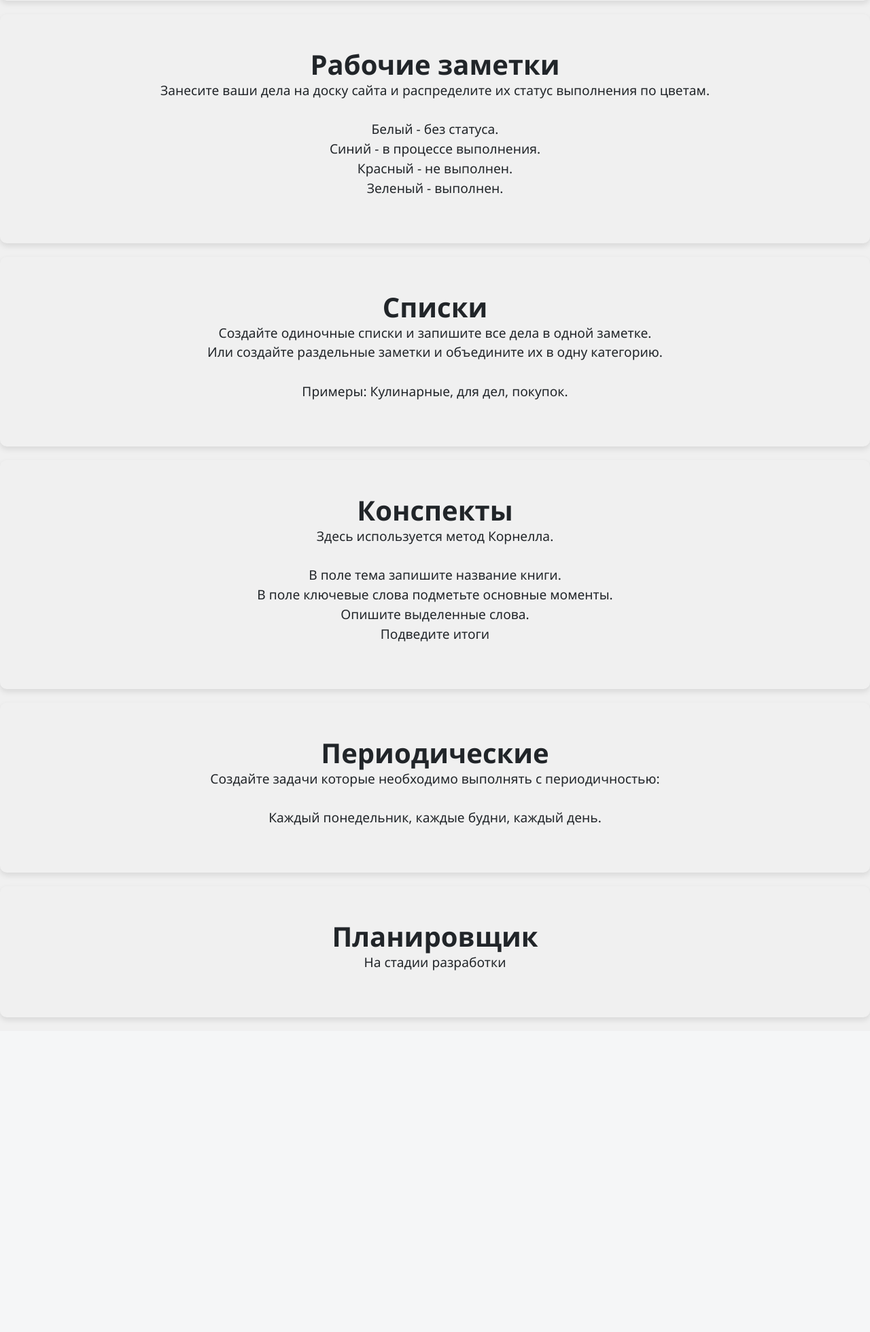
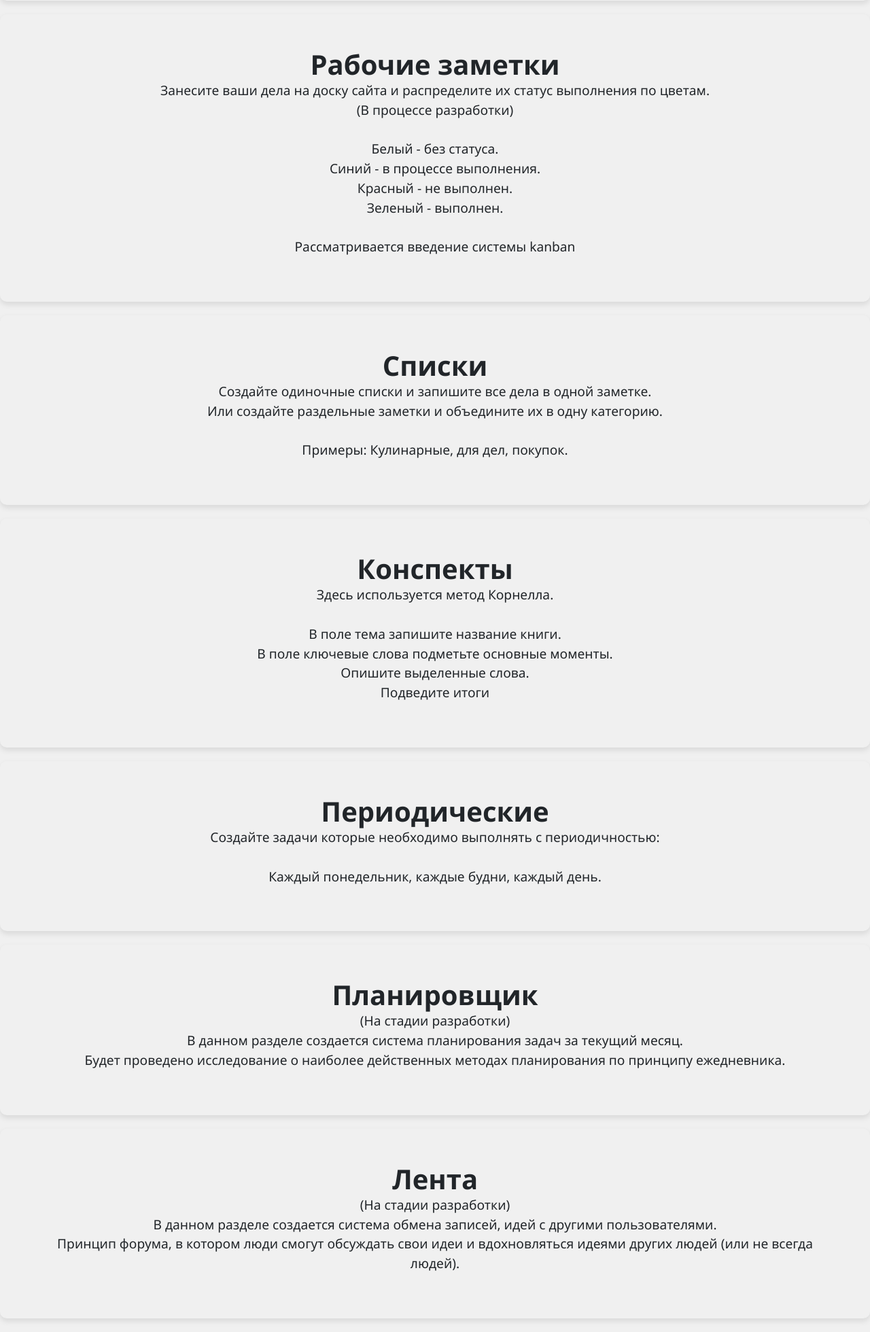
Before and after one commit to Bakachuba/Block, a Django app: page / in a window 1280 px wide. Shown: the part 272-2232 px from the top of the page at 68% size. Before the commit the page ends 1776 px from the top, so only its background shows below. Run offline with Django 5.2, Linux system fonts and the light colour scheme.

Commit message:
index upd

```diff
--- a/notes/blocks/templates/blocks/index.html
+++ b/notes/blocks/templates/blocks/index.html
@@ -17,10 +17,13 @@
 <div class="section" id="section2">
   <h1>Рабочие заметки</h1>
   <p>Занесите ваши дела на доску сайта и распределите их статус выполнения по цветам.
+    <br>(В процессе разработки)
     <br><br>Белый - без статуса.
     <br>Синий - в процессе выполнения.
     <br>Красный - не выполнен.
-    <br>Зеленый - выполнен.</p>
+    <br>Зеленый - выполнен.
+    <br><br>
+    Рассматривается введение системы kanban</p>
 </div>
 
 <div class="section" id="section3">
@@ -46,6 +49,15 @@
 
 <div class="section" id="section6">
   <h1>Планировщик</h1>
-  <p>На стадии разработки</p>
+  <p>(На стадии разработки)<br>
+  В данном разделе создается система планирования задач за текущий месяц.<br>
+    Будет проведено исследование о наиболее действенных методах планирования по принципу ежедневника.</p>
+</div>
+
+<div class="section" id="section7">
+  <h1>Лента</h1>
+  <p>(На стадии разработки)<br>
+  В данном разделе создается система обмена записей, идей с другими пользователями.<br>
+    Принцип форума, в котором люди смогут обсуждать свои идеи и вдохновляться идеями других людей (или не всегда людей).</p>
 </div>
 {% endblock %}
```
